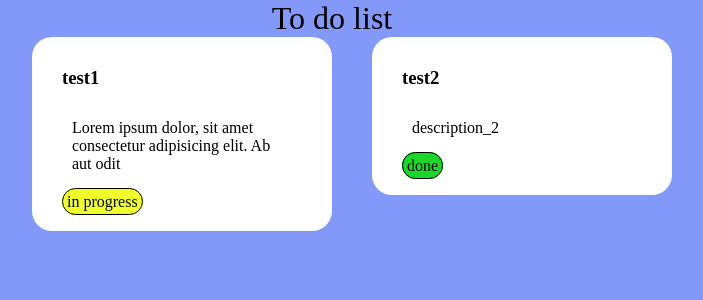
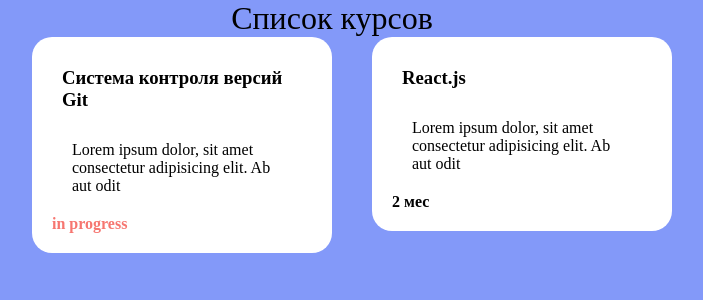
Before and after one commit to sbk-dushman/ts_practice_cases, a Vue app in the folder to-do-wish-list/: page / in a window 1280 px wide. Shown: the top 300 px of the page, without its empty margins (308-1011 px from the left). Built offline with nearby package versions, Linux system fonts and the light colour scheme.

Commit message:
hw refactor

```diff
--- a/to-do-wish-list/src/App.vue
+++ b/to-do-wish-list/src/App.vue
@@ -1,26 +1,8 @@
-<script setup>
-import AppCard from './components/AppCard.vue';
-import { ref } from "vue";
-const cards = ref([
-      {
-        id: 1,
-        title: 'test1',
-        description: 'Lorem ipsum dolor, sit amet consectetur adipisicing elit. Ab aut odit',
-        complited: false,
-    },
-    {
-        id: 2,
-        title: 'test2',
-        description: 'description_2',
-        complited: true,
 
-    }
-]);
-</script>
 
 <template>
   <header>
-<h1 class="title">To do list</h1>
+<h1 class="title">Cписок курсов</h1>
   </header>
   <main>
     <div class="container">
@@ -34,6 +16,26 @@ const cards = ref([
 
   </main>
 </template>
+<script setup>
+import AppCard from './components/AppCard.vue';
+import { ref } from "vue";
+const cards = ref([
+      {
+        id: 1,
+        title: 'Система контроля версий Git',
+        description: 'Lorem ipsum dolor, sit amet consectetur adipisicing elit. Ab aut odit',
+        coursLleght:"3 мес",
+        isActive: false,
+    },
+    {
+        id: 2,
+        title: 'React.js',
+        description: 'Lorem ipsum dolor, sit amet consectetur adipisicing elit. Ab aut odit',
+        coursLleght:"2 мес",
+        isActive: true,
+    }
+]);
+</script>
 
 <style scoped>
 @import './assets/base.css';
--- a/to-do-wish-list/src/assets/base.css
+++ b/to-do-wish-list/src/assets/base.css
@@ -3,7 +3,7 @@
   --base-bg: #8399f9;
   --white:#ffff;
   --black:#000;
-  --in-progres:#f0ff1ff2;
+  --in-progres:#f56f68f2;
   --done:#1bd727;
   /* --vt-c-white-soft: #f8f8f8;
   --vt-c-white-mute: #f2f2f2;
--- a/to-do-wish-list/src/components/AppCard.vue
+++ b/to-do-wish-list/src/components/AppCard.vue
@@ -5,15 +5,25 @@
     <span class="card__status">статус</span>
 
   </li> -->
-  <li class="card" :key>
+
+  <li v-if="card.isActive" class="card" :key>
+
     <h3 class="card__title">{{ card.title }}</h3>
-    <p class="card_description">{{card.description}}</p>
+    <p class="card__description">{{card.description}}</p>
 
-    <span class="card__status"
+    <span class="curs__time">{{ card.coursLleght}}</span>
+  </li>
+  <li v-if="!card.isActive" class="card" :class="{'desablet':!card.isActive}">
+
+    <h3 class="card__title">{{ card.title }}</h3>
+    <p class="card__description">{{card.description}}</p>
+
+    <span class="curs__time"
     :class="{ '--done': card.complited, '--in-progres':!card.complited, }"
     >{{ card.complited? 'done' : "in progress"}}</span>
 
   </li>
+
 </template>
 <script setup>
 const props = defineProps({card:Object,index:Number})
@@ -32,7 +42,10 @@ const props = defineProps({card:Object,index:Number})
   font-weight: 800;
   padding: 10px;
 }
-.card__status{
+.curs__time{
+  font-weight: 800;
+}
+/* .card__status{
   border-radius:20px;
   padding: 4px;
   color: var(--black);
@@ -40,14 +53,17 @@ const props = defineProps({card:Object,index:Number})
   margin: 10px;
   border:  1px solid var(--black);
 
-}
-.card_description{
+} */
+.card__description{
   padding: 20px;
 }
-.--in-progres{
-  background-color:var(--in-progres);
+ .--in-progres{
+  color: var(--in-progres);
 }
-.--done{
+.desablet{
+
+}
+/* .--done{
   background-color:var(--done);
-}
+}  */
 </style>
```
